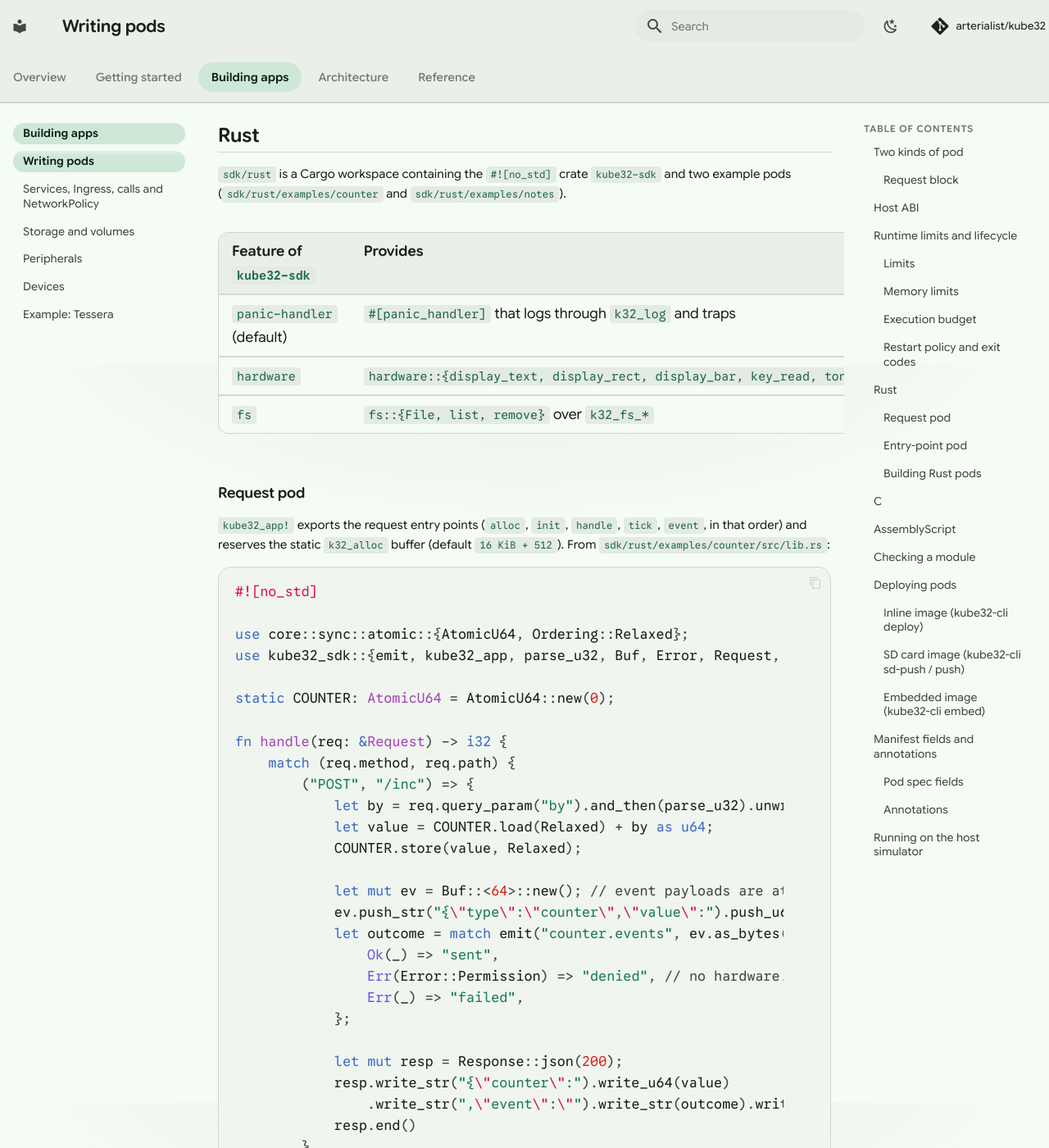
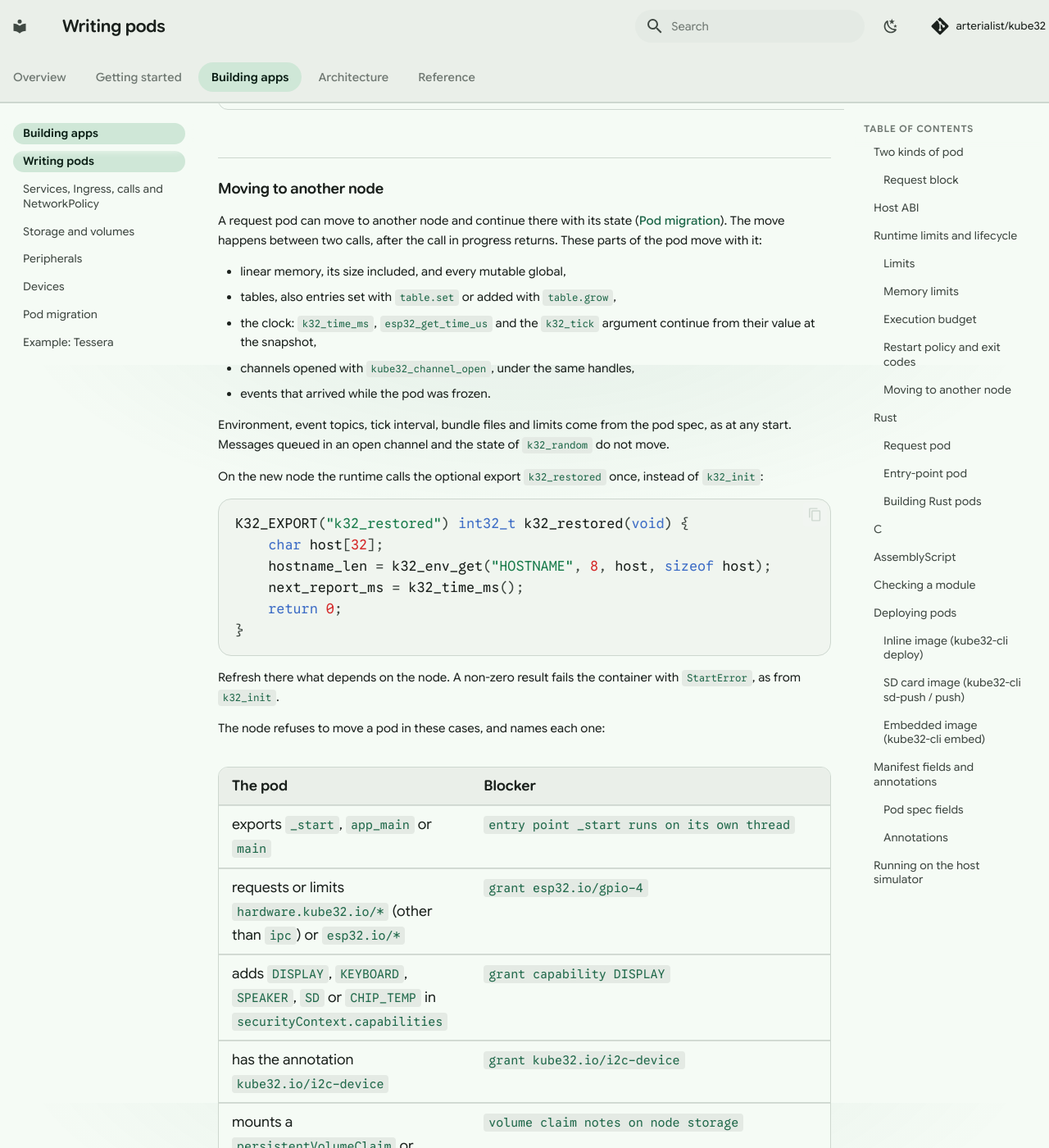
Before and after one commit to arterialist/kube32, an MkDocs documentation site: the page built from docs/app-development.md, in a window 1280 px wide and 1400 px high, scrolled down 6755 px. Shown: the whole window at 82% size. Built offline with MkDocs 1.6.1 and Material for MkDocs 9.7.7, drawn with Linux system fonts in a browser that asks for light colours; comment, search, counter and statistics services are not loaded; some of the changed text lies outside the part shown.

Commit message:
docs: snapshot format, kubelet endpoints, Checkpoint data, k32_restored

````diff
--- a/docs/app-development.md
+++ b/docs/app-development.md
@@ -8,7 +8,7 @@
 
 | Kind | Exports | Execution model |
 | --- | --- | --- |
-| Request pod | `k32_alloc`, `k32_handle`; optionally `k32_init`, `k32_tick`, `k32_event` | HTTP workers call `k32_handle` once per request. A timer calls `k32_tick`. Channel events arrive in `k32_event`. |
+| Request pod | `k32_alloc`, `k32_handle`; optionally `k32_init`, `k32_tick`, `k32_event`, `k32_restored` | HTTP workers call `k32_handle` once per request. A timer calls `k32_tick`. Channel events arrive in `k32_event`. |
 | Entry-point pod | `_start`, `app_main`, or `main` | Runs on the pod's own thread (requires a board with PSRAM). Loops on its own and exits when the function returns. |
 
 A module can export both. The runtime looks up entry points in the order `_start`, `app_main`, `main`. `k32_init` runs once when the container starts, and a non-zero return fails the pod with `StartError` (`k32_init returned <n>`). The simulator and boards call `k32_tick` once per second. While `k32_tick` returns a positive value, they call it every 10 ms. The first tick comes after `k32_init` returns. On boards without PSRAM, all pod calls share one interpreter stack, and entry-point pods cannot start. On those boards, use pods with `k32_handle`, `k32_tick` and `k32_event`.
@@ -98,7 +98,8 @@
 | Exit code | Reason | Cause |
 | --- | --- | --- |
 | Return value of `app_main` / `main` (`0` for `_start`) | `Completed` (when `0`) or `Error` | Entry point returned |
-| `128` | `StartError` | Container failed to deploy or start (bad Wasm, `k32_init` non-zero, no thread stack) |
+| `128` | `StartError` | Container failed to deploy or start (bad Wasm, `k32_init` or `k32_restored` non-zero, no thread stack) |
+| `128` | `RestoreError` | The pod's snapshot (`kube32.io/restore-from`) could not be restored. The pod is `Failed` and is not restarted |
 | `132` | `Error` | Unsupported instruction (`SIGILL`) |
 | `134` | `Error` | `unreachable` or abort (`SIGABRT`) |
 | `135` | `Error` | Unaligned atomic operation (`SIGBUS`) |
@@ -109,6 +110,46 @@
 | `152` | `Error` | Call exhausted its `kube32.io/execution-budget` (`SIGXCPU`) |
 
 ---
+
+### Moving to another node
+
+A request pod can move to another node and continue there with its state ([Pod migration](migration.md)). The move happens between two calls, after the call in progress returns. These parts of the pod move with it:
+
+* linear memory, its size included, and every mutable global,
+* tables, also entries set with `table.set` or added with `table.grow`,
+* the clock: `k32_time_ms`, `esp32_get_time_us` and the `k32_tick` argument continue from their value at the snapshot,
+* channels opened with `kube32_channel_open`, under the same handles,
+* events that arrived while the pod was frozen.
+
+Environment, event topics, tick interval, bundle files and limits come from the pod spec, as at any start. Messages queued in an open channel and the state of `k32_random` do not move.
+
+On the new node the runtime calls the optional export `k32_restored` once, instead of `k32_init`:
+
+```c
+K32_EXPORT("k32_restored") int32_t k32_restored(void) {
+    char host[32];
+    hostname_len = k32_env_get("HOSTNAME", 8, host, sizeof host);   /* the pod may have a new name */
+    next_report_ms = k32_time_ms();                                  /* the clock continues */
+    return 0;
+}
+```
+
+Refresh there what depends on the node. A non-zero result fails the container with `StartError`, as from `k32_init`.
+
+The node refuses to move a pod in these cases, and names each one:
+
+| The pod | Blocker |
+| --- | --- |
+| exports `_start`, `app_main` or `main` | `entry point _start runs on its own thread` |
+| requests or limits `hardware.kube32.io/*` (other than `ipc`) or `esp32.io/*` | `grant esp32.io/gpio-4` |
+| adds `DISPLAY`, `KEYBOARD`, `SPEAKER`, `SD` or `CHIP_TEMP` in `securityContext.capabilities` | `grant capability DISPLAY` |
+| has the annotation `kube32.io/i2c-device` | `grant kube32.io/i2c-device` |
+| mounts a `persistentVolumeClaim` or `kube32.io/sd` volume | `volume claim notes on node storage` |
+| has the annotation `kube32.io/migration: Never` | `annotation kube32.io/migration: Never` |
+| keeps a `k32_fs` file open between calls | `open file notes.txt (descriptor 0)` |
+| is in a call that does not return within the timeout | `call k32_handle still running after 10000 ms` |
+
+To write a pod that moves, keep its state in linear memory and globals, close files before a call returns, and leave hardware to a driver pod that it reaches through a Service or channel events.
 
 ## Rust
 
@@ -444,6 +485,7 @@
 | `kube32.io/wasm-stack` | Pod | Per-pod wasm3 value stack size (`512` to `64Ki`; default: what the module's calls need, at most `4Ki` for pods up to `64Ki` of linear memory) |
 | `kube32.io/event-topics` | Pod | Comma-separated channel topics delivered to the pod's `k32_event` export |
 | `kube32.io/tick-interval` | Pod | Period of the pod's `k32_tick`: `"250ms"`, `"2s"`, or an integer in milliseconds, from 50 ms to 1 h (default 1 s) |
+| `kube32.io/restore-from` | Pod | A Checkpoint in the pod's namespace: the container starts from its snapshot instead of `k32_init` ([Pod migration](migration.md#kubelet-endpoints)) |
 | `kube32.io/i2c-bus-<N>` | Pod | Bus pins and speed, e.g. `"sda=8,scl=9,hz=100000"` |
 | `kube32.io/uart-<N>` | Pod | UART pins and baud rate, e.g. `"tx=17,rx=18,baud=115200"` |
 | `kube32.io/rmt-tx` | Pod | IR transmit pin and carrier, e.g. `"pin=2,carrier=38000,duty=33"` (`carrier=0`: no carrier) |
--- a/mkdocs.yml
+++ b/mkdocs.yml
@@ -60,6 +60,7 @@
       - Storage and volumes: storage.md
       - Peripherals: peripherals.md
       - Devices: devices.md
+      - Pod migration: migration.md
       - "Example: Tessera": examples/tessera.md
   - Architecture:
       - Overview: architecture/index.md
````
Also changed, not shown: docs/api-reference.md (+8 -1 lines), docs/migration.md (added, +129 -0 lines).
